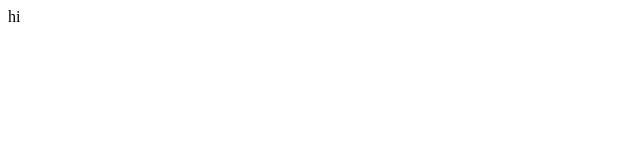
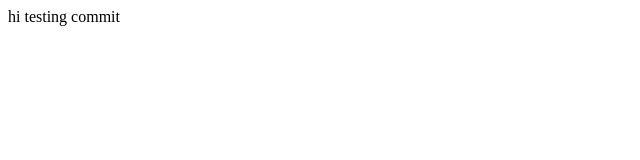
Before and after one commit to tuhsd-hackathon/test, a plain HTML site: page index.html in a window 1280 px wide. Shown: the whole page, without its empty margins (0-640 px from the left). Drawn offline with Linux system fonts and the light colour scheme.

Commit message:
add text

```diff
--- a/index.html
+++ b/index.html
@@ -1 +1,2 @@
 <head>hi</head>
+<p1>testing commit</p1>
```
